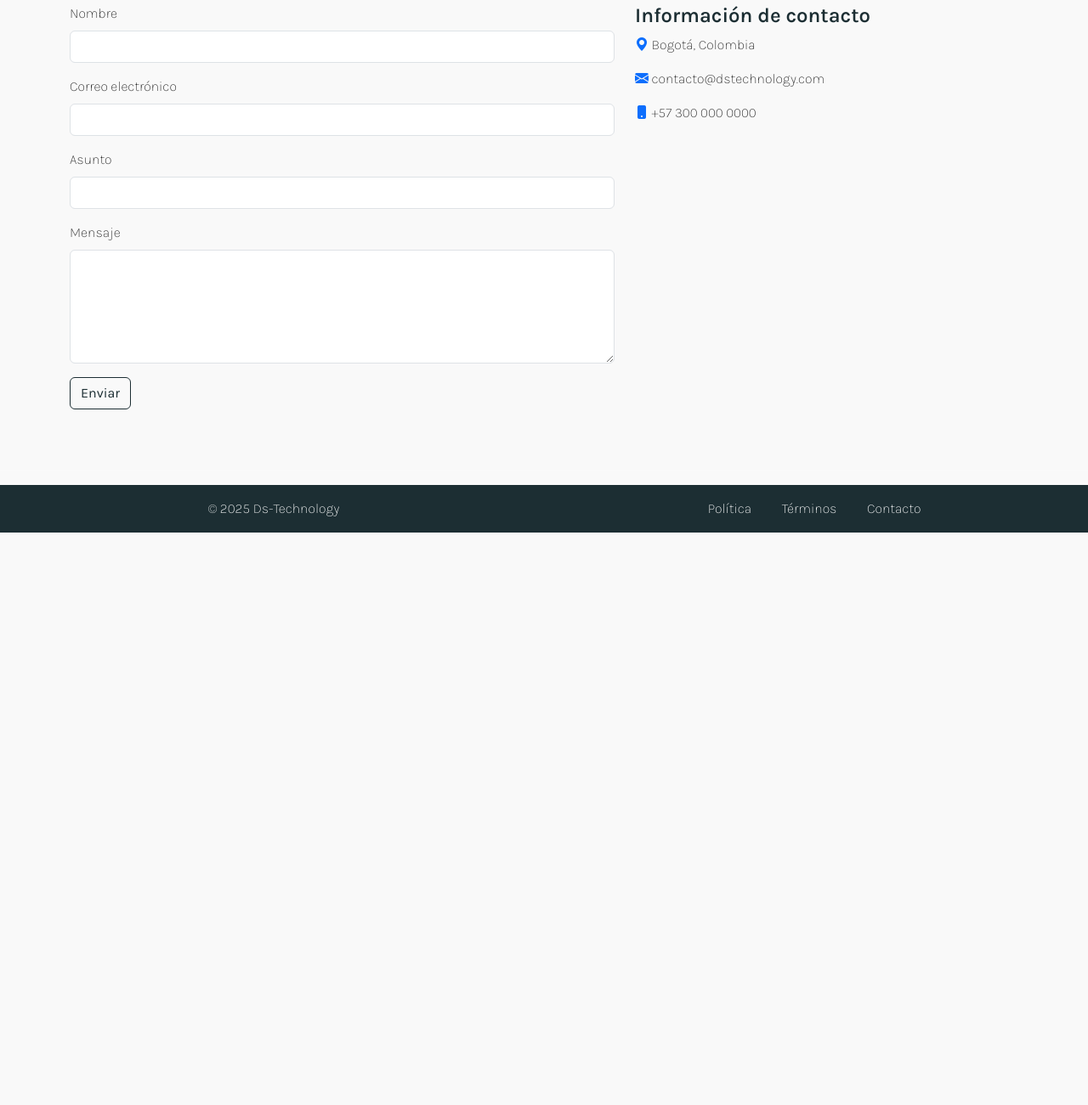
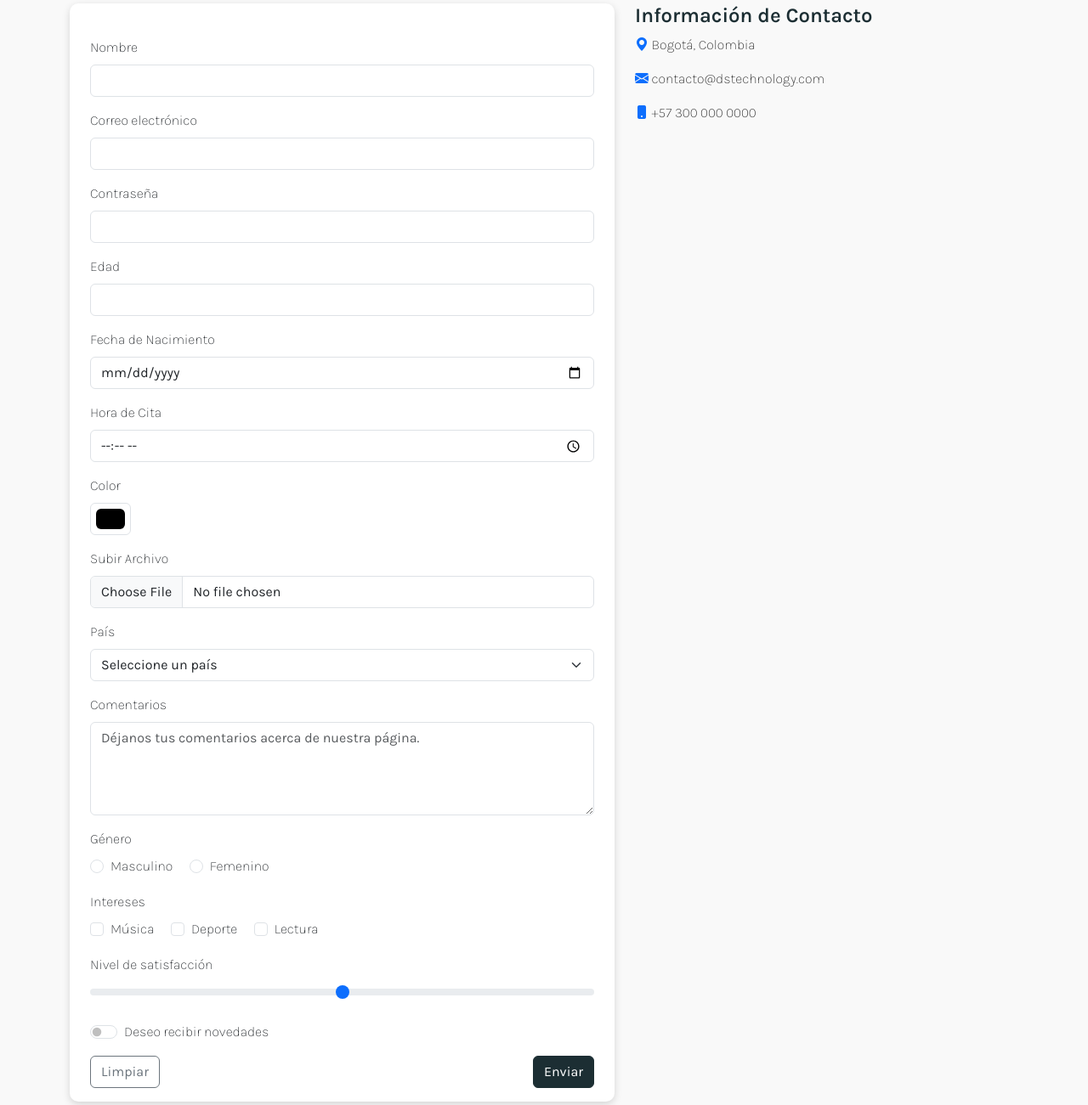
Before and after one commit to Davis26-art/Pagina_web_Ds_Technology, a plain HTML site: page new_contact.html in a window 1280 px wide. Shown: the part 259-1560 px from the top of the page at 85% size. Before the commit the page ends 886 px from the top, so only its background shows below. Drawn offline with nearby package versions, Linux system fonts and the light colour scheme.

Commit message:
Nuevo Contact Form

```diff
--- a/new_contact.html
+++ b/new_contact.html
@@ -75,45 +75,125 @@
     <div class="container-md mt-2 mb-5 pb-4">
         <div class="row">
 
-            <div class="col-lg-7 col-md-7 mt-4">
+            <div class="col-lg-7 col-md-12 mt-4 mb-4">
+                <div class="card h-100 px-4 py-3">
                     <form class="needs-validation" novalidate>
+                        <br>
                         <div class="mb-3">
                             <label for="exampleInputName1" class="form-label">Nombre</label>
                             <input type="text" class="form-control" id="exampleInputName1" required>
-                        <div class="valid-feedback">Nombre registrado correctamente</div>
-                        <div class="invalid-feedback">Por favor, ingrese un nombre</div>
+
                         </div>
 
                         <div class="mb-3">
                             <label for="exampleInputEmail1" class="form-label">Correo electrónico</label>
-                        <input type="email" class="form-control" id="exampleInputEmail1" aria-describedby="emailHelp"
-                            required>
-                        <div class="valid-feedback">Correo registrado correctamente</div>
-                        <div class="invalid-feedback">Por favor, ingrese un correo válido</div>
+                            <input type="email" class="form-control" id="exampleInputEmail1"
+                                aria-describedby="emailHelp" required>
+
                         </div>
 
                         <div class="mb-3">
-                        <label for="exampleInputAsunto1" class="form-label">Asunto</label>
-                        <input type="text" class="form-control" id="exampleInputAsunto1" required>
-                        <div class="valid-feedback">Asunto registrado correctamente</div>
-                        <div class="invalid-feedback">Por favor, ingrese un asunto</div>
+                            <label for="InputPassword" class="form-label">Contraseña</label>
+                            <input type="password" class="form-control" id="InputPassword" required>
                         </div>
 
                         <div class="mb-3">
-                        <label for="exampleInputMensage1" class="form-label">Mensaje</label>
-                        <textarea rows="5" class="form-control" id="exampleInputMensage1" required></textarea>
-                        <div class="valid-feedback">Mensaje registrado correctamente</div>
-                        <div class="invalid-feedback">Por favor, ingrese un mensaje</div>
+                            <label for="InputEdad" class="form-label">Edad</label>
+                            <input type="number" class="form-control" id="InputEdad" required>
                         </div>
 
-                    <button type="submit" class="btn btn-outline-primary">Enviar</button>
+                        <div class="mb-3">
+                            <label for="InputFecha_Nacimiento" class="form-label">Fecha de Nacimiento</label>
+                            <input type="date" class="form-control" id="InputFecha_Nacimiento" required>
+                        </div>
+
+                        <div class="mb-3">
+                            <label for="InputHora_Cita" class="form-label">Hora de Cita</label>
+                            <input type="time" class="form-control" id="InputHora_Cita" required>
+                        </div>
+
+                        <div class="mb-3">
+                            <label for="InputColor" class="form-label">Color</label><br>
+                            <input type="color" class="form-control form-control-color" id="InputColor" required>
+                        </div>
+
+                        <div class="mb-3">
+                            <label for="InputArchivo" class="form-label">Subir Archivo</label>
+                            <input type="file" class="form-control" id="InputArchivo" required>
+                        </div>
+
+                        <div class="mb-3">
+                            <label for="InputPais" class="form-label">País</label>
+                            <select class="form-select" id="InputPais" required>
+                                <option selected disabled value="">Seleccione un país</option>
+                                <option value="mx">México</option>
+                                <option value="ar">Argentina</option>
+                                <option value="co">Colombia</option>
+                                <option value="cl">Chile</option>
+                                <option value="es">España</option>
+                            </select>
+                        </div>
+
+                        <div class="mb-3">
+                            <label for="InputComentarios" class="form-label">Comentarios</label>
+                            <textarea rows="4" class="form-control" id="InputComentarios"
+                                placeholder="Déjanos tus comentarios acerca de nuestra página." required></textarea>
+
+                        </div>
+
+                        <div class="mb-3">
+                            <label class="form-label">Género</label><br>
+                            <div class="form-check form-check-inline">
+                                <input type="radio" class="form-check-input" name="genero" id="Masculino"
+                                    value="Masculino" required>
+                                <label class="form-check-label" for="Masculino">Masculino</label>
+                            </div>
+                            <div class="form-check form-check-inline">
+                                <input type="radio" class="form-check-input" name="genero" id="Femenino"
+                                    value="Femenino" required>
+                                <label class="form-check-label" for="Femenino">Femenino</label>
+                            </div>
+                        </div>
+
+                        <div class="mb-3">
+                            <label class="form-label">Intereses</label><br>
+                            <div class="form-check form-check-inline">
+                                <input type="checkbox" class="form-check-input" id="Musica" value="Música">
+                                <label class="form-check-label" for="Musica">Música</label>
+                            </div>
+                            <div class="form-check form-check-inline">
+                                <input type="checkbox" class="form-check-input" id="Deporte" value="Deporte">
+                                <label class="form-check-label" for="Deporte">Deporte</label>
+                            </div>
+                            <div class="form-check form-check-inline">
+                                <input type="checkbox" class="form-check-input" id="Lectura" value="Lectura">
+                                <label class="form-check-label" for="Lectura">Lectura</label>
+                            </div>
+                        </div>
+
+                        <div class="mb-3">
+                            <label for="InputNivel_Satisfaccion" class="form-label">Nivel de satisfacción</label>
+                            <input type="range" class="form-range" id="InputNivel_Satisfaccion" min="0" max="10"
+                                required>
+                        </div>
+
+                        <div class="form-check form-switch mb-3">
+                            <input class="form-check-input" type="checkbox" id="InputRecibir_Novedades">
+                            <label class="form-check-label" for="InputRecibir_Novedades">Deseo recibir novedades</label>
+                        </div>
+
+                        <div class="d-flex justify-content-between">
+                            <button type="reset" class="btn btn-outline-secondary">Limpiar</button>
+                            <button type="submit" class="btn btn-primary">Enviar</button>
+                        </div>
                     </form>
 
                 </div>
+            </div>
 
-            <div class="col-lg-5 col-md-7 mt-4">
+            <div class="col-lg-5 col-md-5 mt-4">
                 <div class="contact-info">
-                    <h4 class="fw-semibold">Información de contacto</h4>
+                    <h4 class="fw-semibold">Información de Contacto</h4>
                     <p><i class="bi bi-geo-alt-fill text-primary"></i> Bogotá, Colombia</p>
                     <p><i class="bi bi-envelope-fill text-primary"></i> contacto@dstechnology.com</p>
                     <p><i class="bi bi-phone-fill text-primary"></i> +57 300 000 0000</p>
```
Lines whose indentation alone changed are shown as unchanged.
